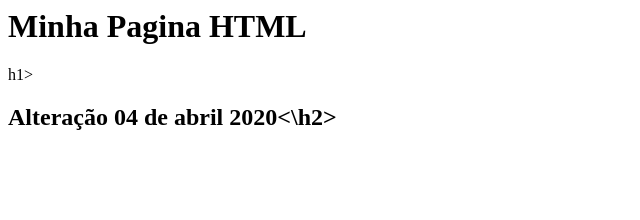
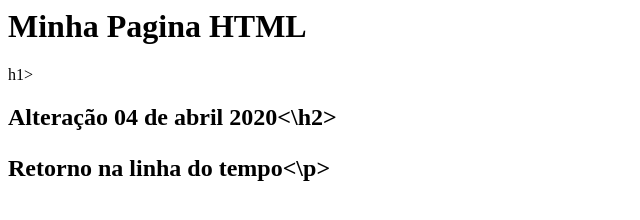
Before and after one commit to JuliaAlencar/gama-no-github, a plain HTML site: page index.html in a window 1280 px wide. Shown: the whole page, without its empty margins (0-640 px from the left). Drawn offline with Linux system fonts and the light colour scheme.

Commit message:
arquivo index.html atualizado novamente

```diff
--- a/index.html
+++ b/index.html
@@ -3,5 +3,6 @@
 		<h1> Minha Pagina HTML </h1>
 		h1>
 		<h2>Alteração 04 de abril 2020<\h2>
+		<p>Retorno na linha do tempo<\p>
 	</body>
 </html>
```
